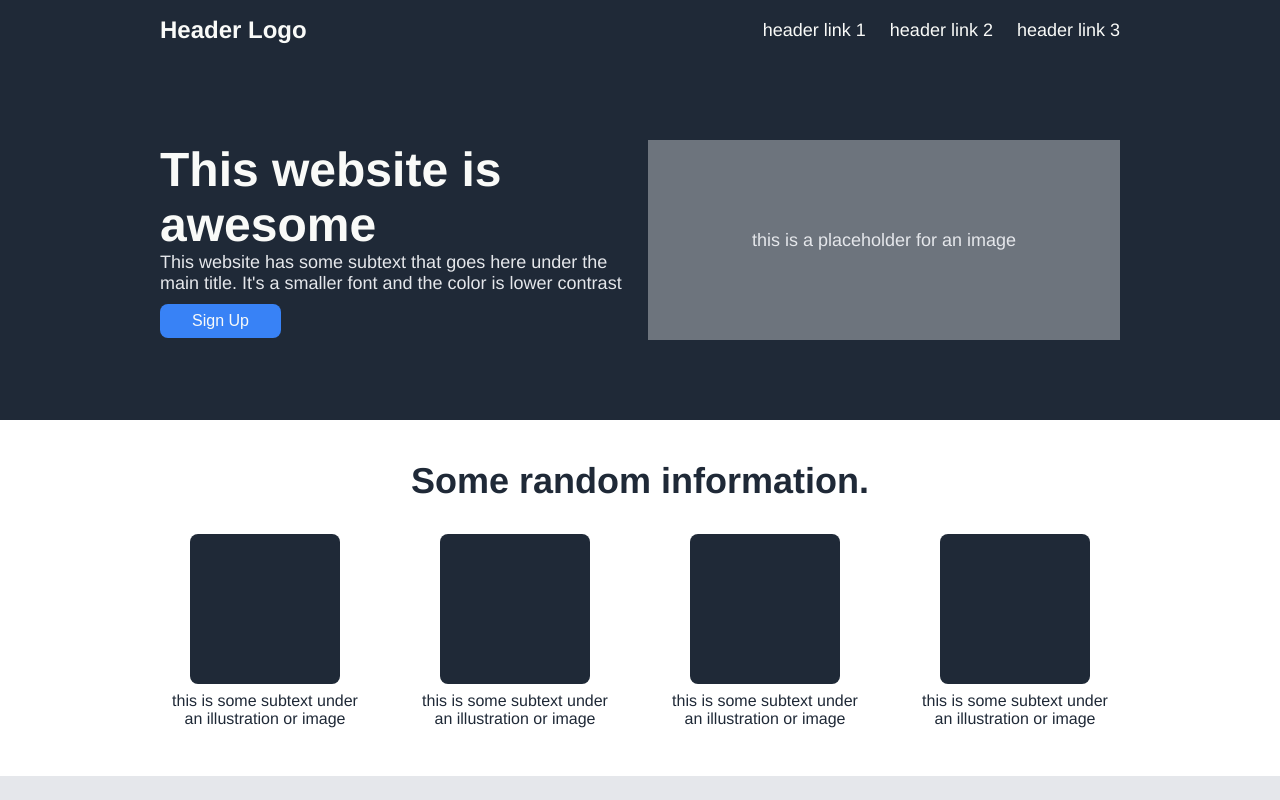
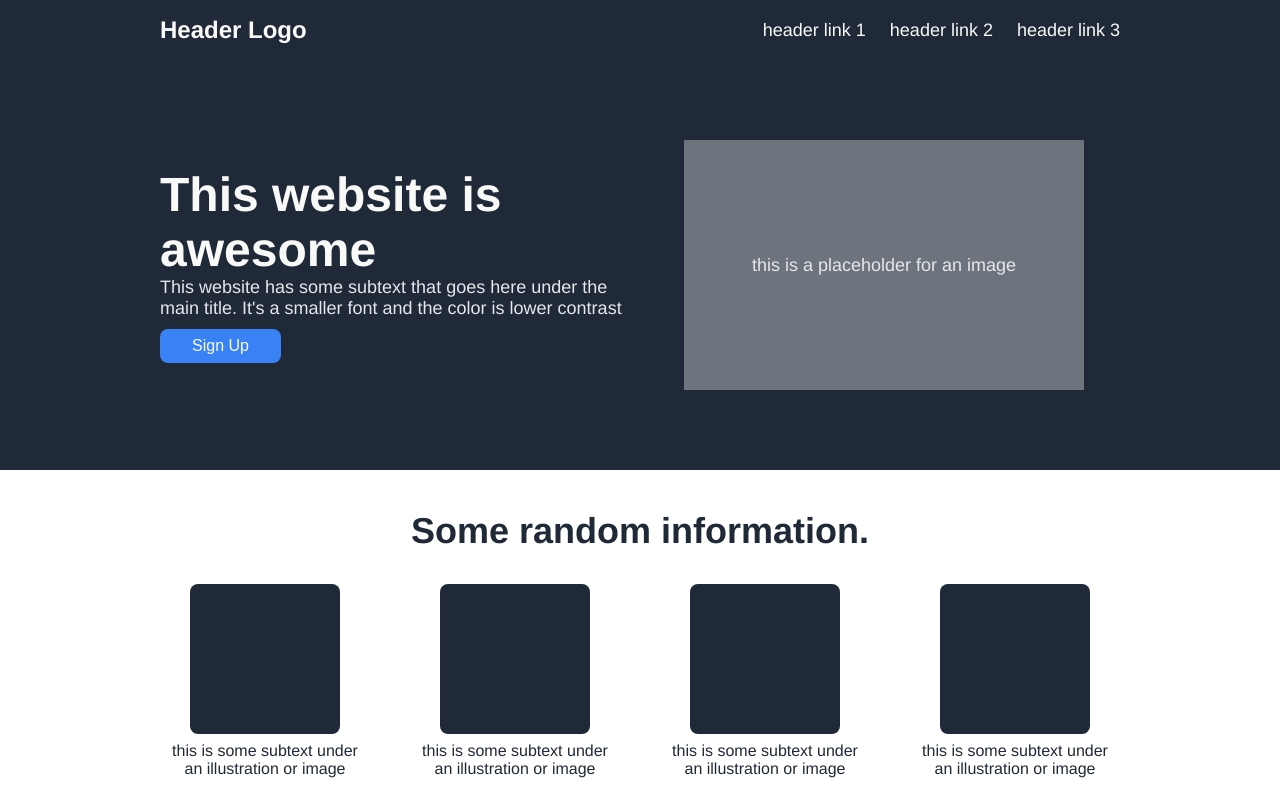
Before and after one commit to rohanreddy0/odin-projects, a plain HTML site: page Landing Page/index.html in a window 1280 px wide. Shown: the top 800 px of the page. Drawn offline with Linux system fonts and the light colour scheme.

Commit message:
Edited introduction placeholder image

```diff
--- a/Landing Page/index.html
+++ b/Landing Page/index.html
@@ -33,7 +33,9 @@
         </div>
 
         <div class="introduction-image">
+            <div class="placeholder-text">
             this is a placeholder for an image
+        </div>
         </div>
     </div>
 
--- a/Landing Page/styles.css
+++ b/Landing Page/styles.css
@@ -49,9 +49,18 @@ body {
     display: flex;
     justify-content: center;
     align-items: center;
+
+}
+
+.placeholder-text{
     background: #6D747D;
-    height: 200px;
-    flex-shrink: 0;
+
+    display: flex;
+    justify-content: center;
+    align-items: center;
+    height: 250px;
+    width: 400px;
+
 }
 
 .hero-main-text {
```
